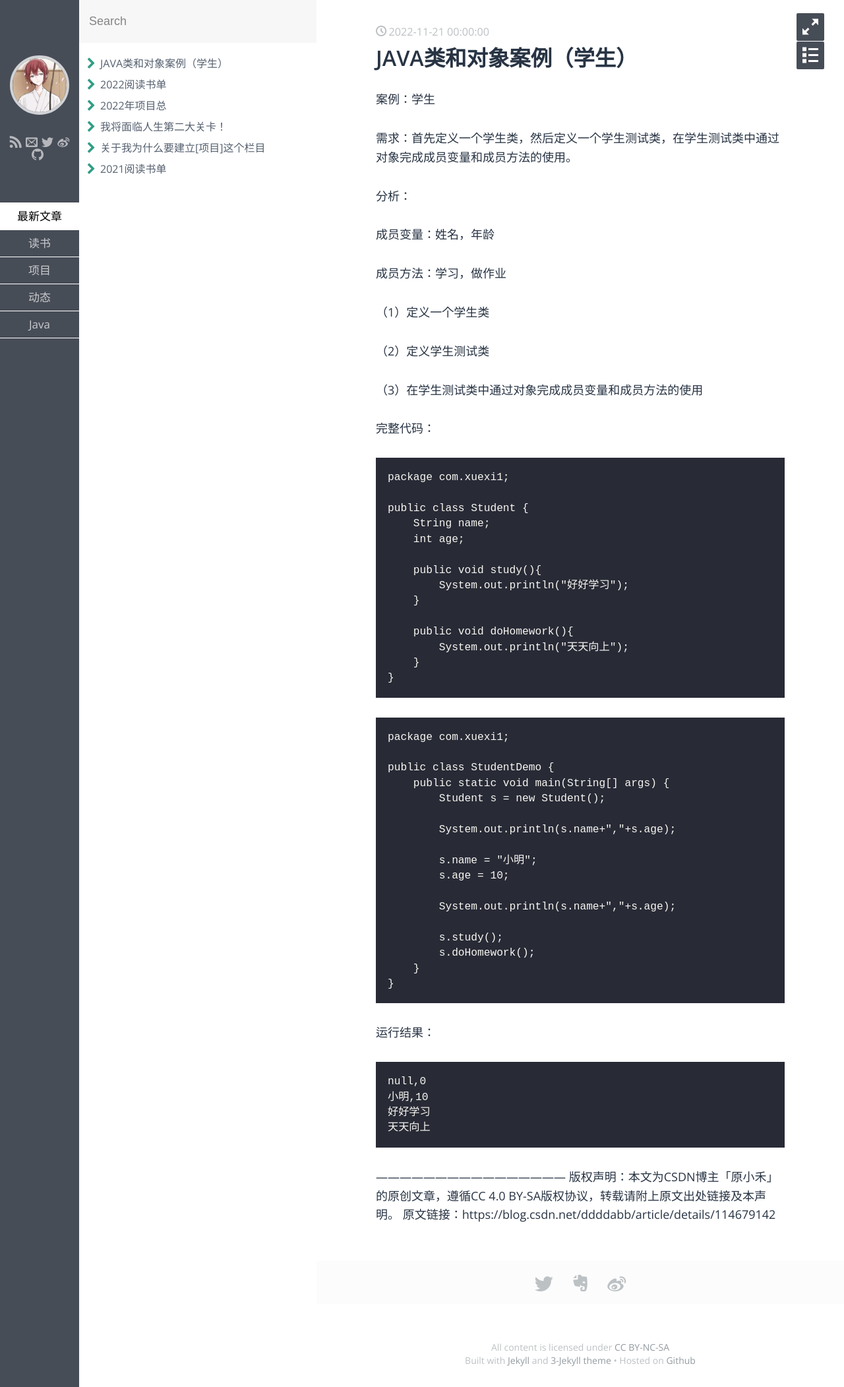
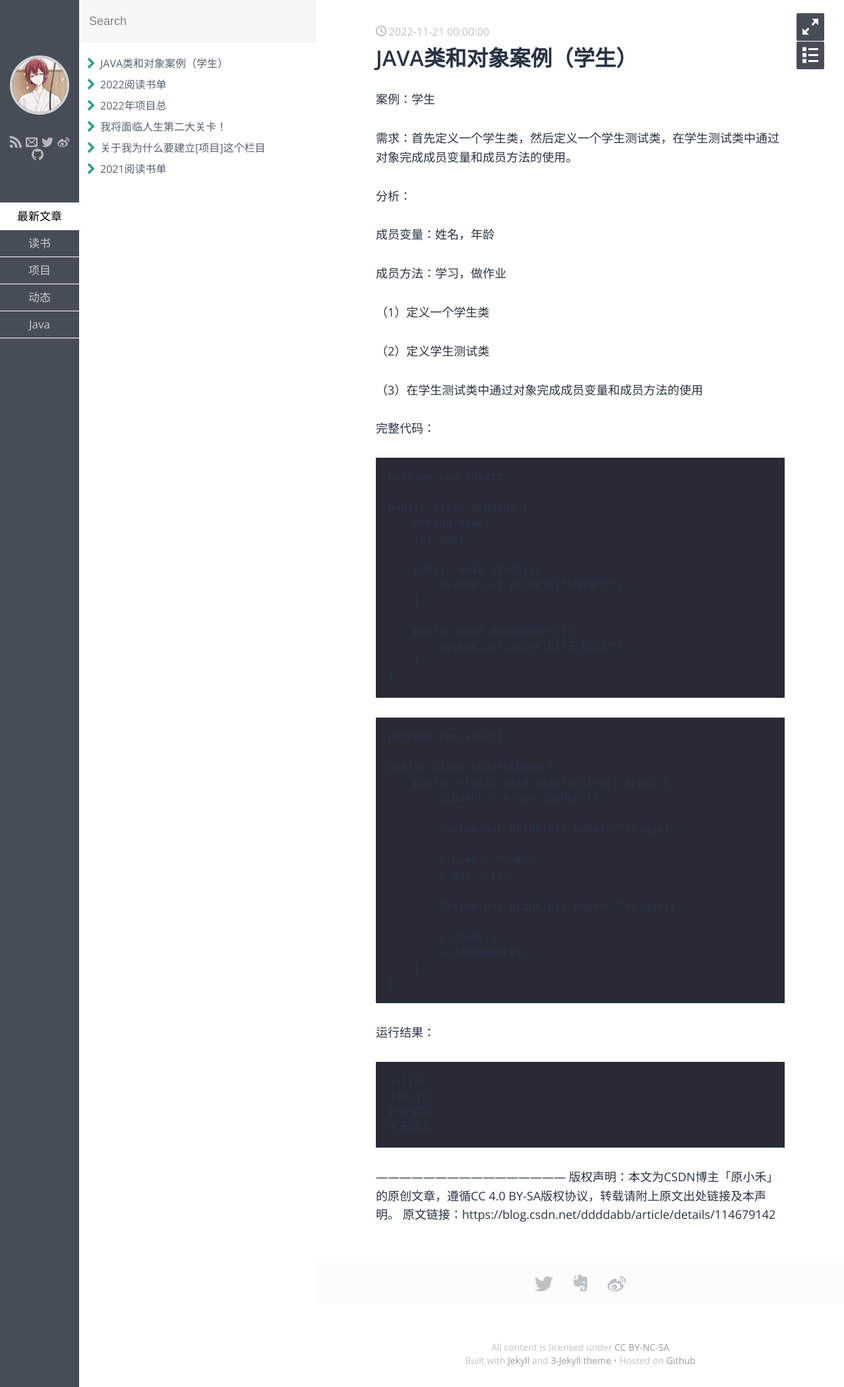
Before and after one commit to huiqiang233/huiqiang233.github.io, a Jekyll site: the page built from _posts/proj/2022-11-21-Student.md, in a window 1280 px wide. Shown: the whole page at 66% size. Built offline with Jekyll 4.4.1, drawn with Linux system fonts in a browser that asks for light colours; some web fonts are replaced; comment, search, counter and statistics services are not loaded.

Commit message:
Update 2022-11-21-Student.md

````diff
--- a/_posts/proj/2022-11-21-Student.md
+++ b/_posts/proj/2022-11-21-Student.md
@@ -21,7 +21,7 @@ keywords: java
 （3）在学生测试类中通过对象完成成员变量和成员方法的使用
 
 完整代码：
-```
+```key
 package com.xuexi1;
 
 public class Student {
@@ -37,7 +37,7 @@ public class Student {
     }
 }
 ```
-```
+```key
 package com.xuexi1;
 
 public class StudentDemo {
@@ -58,7 +58,7 @@ public class StudentDemo {
 ```
 
 运行结果：
-```
+```key
 null,0
 小明,10
 好好学习
````
